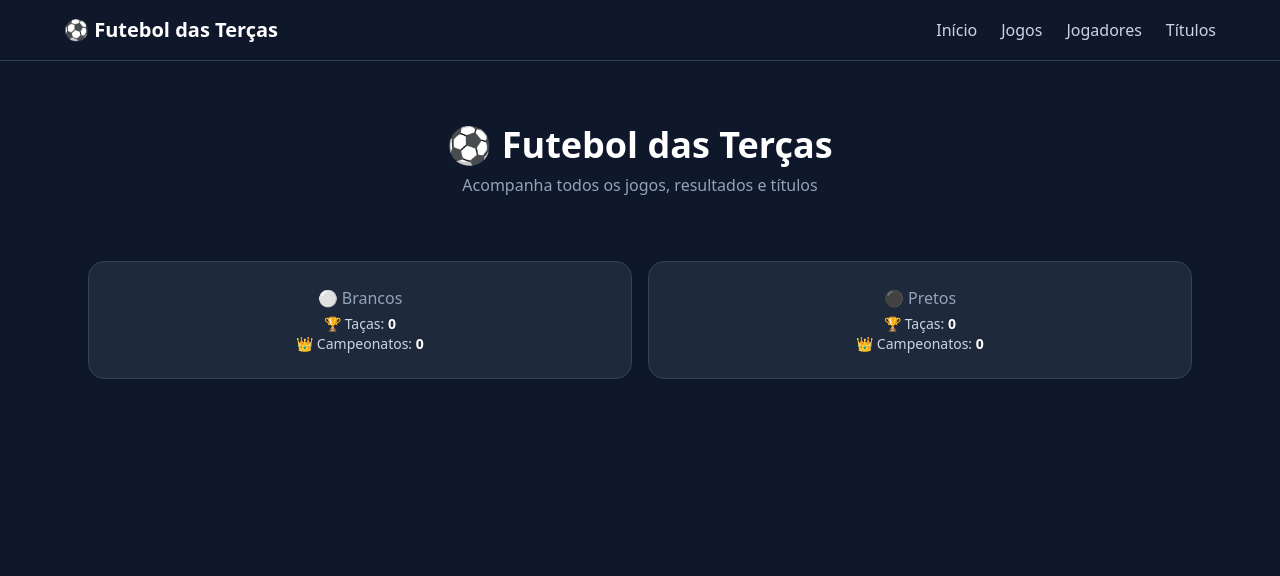
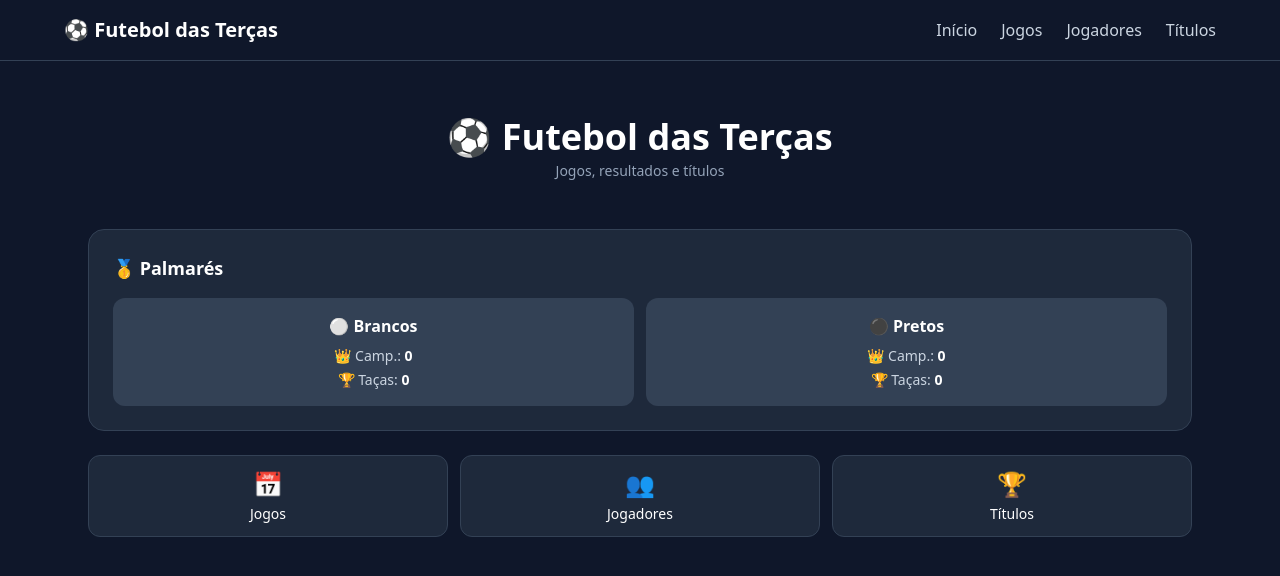
Before and after one commit to danielcostasilvadcsfutebol/futebol-das-tercas, a Next.js app: page / in a window 1280 px wide. Shown: the top 576 px of the page. Built offline with nearby package versions, Linux system fonts and the light colour scheme; no server answers; the database is empty.

Commit message:
Update page.js

```diff
--- a/app/page.js
+++ b/app/page.js
@@ -18,57 +18,67 @@ export default async function Home() {
   const totalCampBrancos = historico?.filter(s => s.league_winner === 'white').length || 0
   const totalCampPretos = historico?.filter(s => s.league_winner === 'black').length || 0
 
+  // Série 6: taça não disputada
+  const isSerie6 = series?.id === 6
+
   return (
-    <div className="space-y-8">
+    <div className="space-y-6 pb-8">
       {/* Cabeçalho */}
-      <div className="text-center py-8">
-        <h1 className="text-4xl font-bold text-white mb-2">⚽ Futebol das Terças</h1>
-        <p className="text-slate-400">Acompanha todos os jogos, resultados e títulos</p>
+      <div className="text-center py-6">
+        <h1 className="text-3xl sm:text-4xl font-bold text-white mb-1">⚽ Futebol das Terças</h1>
+        <p className="text-slate-400 text-sm">Jogos, resultados e títulos</p>
       </div>
 
       {/* Série atual */}
       {series && (
-        <div className="bg-slate-800 rounded-2xl p-6 border border-slate-700">
-          <h2 className="text-xl font-bold text-white mb-4">🔥 Série {series.id} — Em curso</h2>
-          <div className="grid grid-cols-2 gap-4">
-            {/* Taça */}
-            <div className="bg-slate-700 rounded-xl p-4">
-              <h3 className="text-slate-400 text-sm mb-3">🏆 Taça</h3>
-              {series.cup_winner ? (
-                <p className="text-green-400 font-bold">
-                  Vencedor: {series.cup_winner === 'white' ? '⚪ Brancos' : '⚫ Pretos'}
+        <div className="bg-slate-800 rounded-2xl p-4 sm:p-6 border border-slate-700">
+          <h2 className="text-lg sm:text-xl font-bold text-white mb-4">
+            🔥 Série {series.id} — Em curso
+          </h2>
+
+          {/* Campeonato à esquerda, Taça à direita */}
+          <div className="grid grid-cols-2 gap-3">
+            {/* Campeonato — ESQUERDA */}
+            <div className="bg-slate-700 rounded-xl p-3 sm:p-4">
+              <h3 className="text-slate-400 text-xs sm:text-sm font-semibold mb-3">👑 Campeonato</h3>
+              {series.league_winner ? (
+                <p className="text-green-400 font-bold text-sm">
+                  🏅 {series.league_winner === 'white' ? '⚪ Brancos' : '⚫ Pretos'}
                 </p>
               ) : (
                 <div className="flex justify-around items-center">
                   <div className="text-center">
-                    <p className="text-slate-300 text-sm">⚪ Brancos</p>
-                    <p className="text-4xl font-bold text-white">{series.cup_white_wins}</p>
+                    <p className="text-slate-300 text-xs">⚪</p>
+                    <p className="text-3xl sm:text-4xl font-bold text-white">{series.league_white_wins}</p>
                   </div>
-                  <p className="text-slate-500 text-2xl">—</p>
+                  <p className="text-slate-500 text-xl">—</p>
                   <div className="text-center">
-                    <p className="text-slate-300 text-sm">⚫ Pretos</p>
-                    <p className="text-4xl font-bold text-white">{series.cup_black_wins}</p>
+                    <p className="text-slate-300 text-xs">⚫</p>
+                    <p className="text-3xl sm:text-4xl font-bold text-white">{series.league_black_wins}</p>
                   </div>
                 </div>
               )}
             </div>
-            {/* Campeonato */}
-            <div className="bg-slate-700 rounded-xl p-4">
-              <h3 className="text-slate-400 text-sm mb-3">👑 Campeonato</h3>
-              {series.league_winner ? (
-                <p className="text-green-400 font-bold">
-                  Vencedor: {series.league_winner === 'white' ? '⚪ Brancos' : '⚫ Pretos'}
+
+            {/* Taça — DIREITA */}
+            <div className="bg-slate-700 rounded-xl p-3 sm:p-4">
+              <h3 className="text-slate-400 text-xs sm:text-sm font-semibold mb-3">🏆 Taça</h3>
+              {isSerie6 ? (
+                <p className="text-slate-500 text-sm italic">Não disputada</p>
+              ) : series.cup_winner ? (
+                <p className="text-green-400 font-bold text-sm">
+                  🏅 {series.cup_winner === 'white' ? '⚪ Brancos' : '⚫ Pretos'}
                 </p>
               ) : (
                 <div className="flex justify-around items-center">
                   <div className="text-center">
-                    <p className="text-slate-300 text-sm">⚪ Brancos</p>
-                    <p className="text-4xl font-bold text-white">{series.league_white_wins}</p>
+                    <p className="text-slate-300 text-xs">⚪</p>
+                    <p className="text-3xl sm:text-4xl font-bold text-white">{series.cup_white_wins}</p>
                   </div>
-                  <p className="text-slate-500 text-2xl">—</p>
+                  <p className="text-slate-500 text-xl">—</p>
                   <div className="text-center">
-                    <p className="text-slate-300 text-sm">⚫ Pretos</p>
-                    <p className="text-4xl font-bold text-white">{series.league_black_wins}</p>
+                    <p className="text-slate-300 text-xs">⚫</p>
+                    <p className="text-3xl sm:text-4xl font-bold text-white">{series.cup_black_wins}</p>
                   </div>
                 </div>
               )}
@@ -78,17 +88,40 @@ export default async function Home() {
       )}
 
       {/* Palmarés */}
-      <div className="grid grid-cols-2 gap-4">
-        <div className="bg-slate-800 rounded-2xl p-6 border border-slate-700 text-center">
-          <p className="text-slate-400 mb-1">⚪ Brancos</p>
-          <p className="text-slate-300 text-sm">🏆 Taças: <span className="text-white font-bold">{totalBrancos}</span></p>
-          <p className="text-slate-300 text-sm">👑 Campeonatos: <span className="text-white font-bold">{totalCampBrancos}</span></p>
+      <div className="bg-slate-800 rounded-2xl p-4 sm:p-6 border border-slate-700">
+        <h2 className="text-lg font-bold text-white mb-4">🥇 Palmarés</h2>
+        <div className="grid grid-cols-2 gap-3">
+          <div className="bg-slate-700 rounded-xl p-3 sm:p-4 text-center">
+            <p className="text-white font-bold text-base mb-2">⚪ Brancos</p>
+            <div className="space-y-1">
+              <p className="text-slate-300 text-sm">👑 Camp.: <span className="text-white font-bold">{totalCampBrancos}</span></p>
+              <p className="text-slate-300 text-sm">🏆 Taças: <span className="text-white font-bold">{totalBrancos}</span></p>
+            </div>
+          </div>
+          <div className="bg-slate-700 rounded-xl p-3 sm:p-4 text-center">
+            <p className="text-white font-bold text-base mb-2">⚫ Pretos</p>
+            <div className="space-y-1">
+              <p className="text-slate-300 text-sm">👑 Camp.: <span className="text-white font-bold">{totalCampPretos}</span></p>
+              <p className="text-slate-300 text-sm">🏆 Taças: <span className="text-white font-bold">{totalPretos}</span></p>
+            </div>
+          </div>
         </div>
-        <div className="bg-slate-800 rounded-2xl p-6 border border-slate-700 text-center">
-          <p className="text-slate-400 mb-1">⚫ Pretos</p>
-          <p className="text-slate-300 text-sm">🏆 Taças: <span className="text-white font-bold">{totalPretos}</span></p>
-          <p className="text-slate-300 text-sm">👑 Campeonatos: <span className="text-white font-bold">{totalCampPretos}</span></p>
-        </div>
+      </div>
+
+      {/* Links rápidos — útil no mobile */}
+      <div className="grid grid-cols-3 gap-3">
+        <a href="/jogos" className="bg-slate-800 hover:bg-slate-700 active:bg-slate-600 border border-slate-700 rounded-xl p-3 text-center transition">
+          <p className="text-2xl mb-1">📅</p>
+          <p className="text-white text-xs sm:text-sm font-medium">Jogos</p>
+        </a>
+        <a href="/jogadores" className="bg-slate-800 hover:bg-slate-700 active:bg-slate-600 border border-slate-700 rounded-xl p-3 text-center transition">
+          <p className="text-2xl mb-1">👥</p>
+          <p className="text-white text-xs sm:text-sm font-medium">Jogadores</p>
+        </a>
+        <a href="/titulos" className="bg-slate-800 hover:bg-slate-700 active:bg-slate-600 border border-slate-700 rounded-xl p-3 text-center transition">
+          <p className="text-2xl mb-1">🏆</p>
+          <p className="text-white text-xs sm:text-sm font-medium">Títulos</p>
+        </a>
       </div>
     </div>
   )
```
